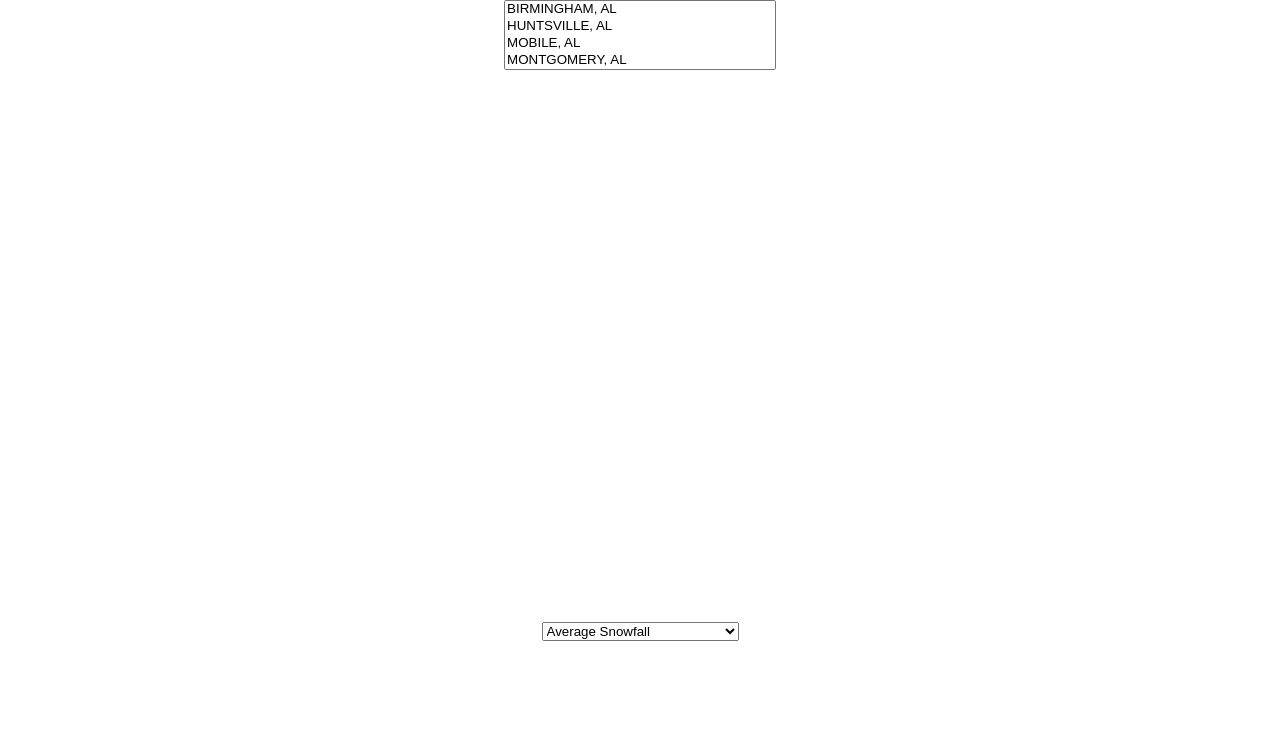
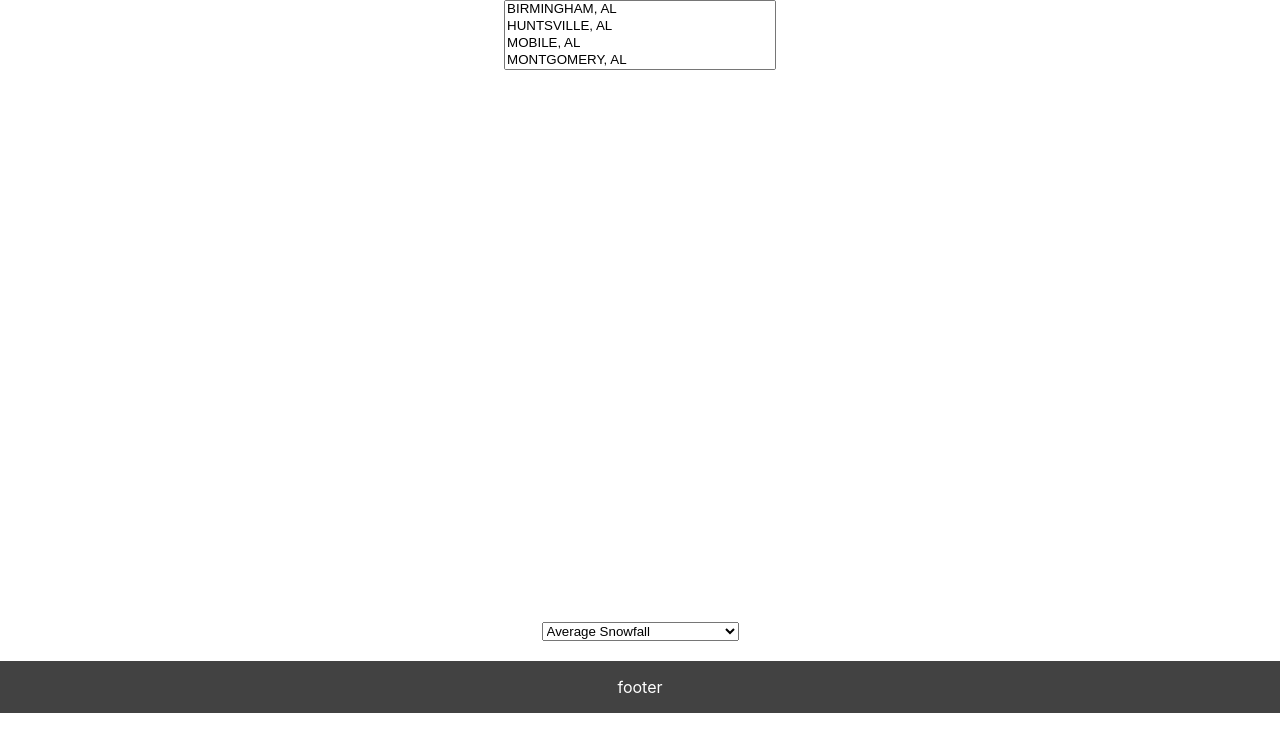
Before and after one commit to DaleMatthews/weather-compare, a React (Create React App) app in the folder weather-compare-app/: page / in a window 1280 px wide. Shown: the top 752 px of the page. Built offline with nearby package versions, Linux system fonts and the light colour scheme; the HTML template or start-up script is replaced by a standard one.

Commit message:
Add footer

```diff
--- a/weather-compare-app/src/App.js
+++ b/weather-compare-app/src/App.js
@@ -2,6 +2,7 @@
 import "./App.css";
 import CitySelection from "./components/CitySelection/CitySelection";
 import DataSelection from "./components/DataSelection/DataSelection";
+import Footer from "./components/Footer/Footer";
 import WeatherChart from "./components/WeatherChart/WeatherChart";
 
 class App extends Component {
@@ -11,6 +12,7 @@
         <CitySelection/>
         <WeatherChart/>
         <DataSelection/>
+        <Footer/>
       </div>
     );
   }
--- /dev/null
+++ b/weather-compare-app/src/components/Footer/Footer.css
@@ -0,0 +1,9 @@
+footer {
+  width: 100%;
+  margin-top: 20px;
+  background-color: rgb(66, 66, 66);
+  color: white;
+  display: flex;
+  align-items: center;
+  justify-content: center;
+}
--- /dev/null
+++ b/weather-compare-app/src/components/Footer/Footer.js
@@ -0,0 +1,10 @@
+import React from "react";
+import "./Footer.css";
+
+export default () => {
+  return (
+    <footer>
+      <p>footer</p>
+    </footer>
+  );
+};
```
